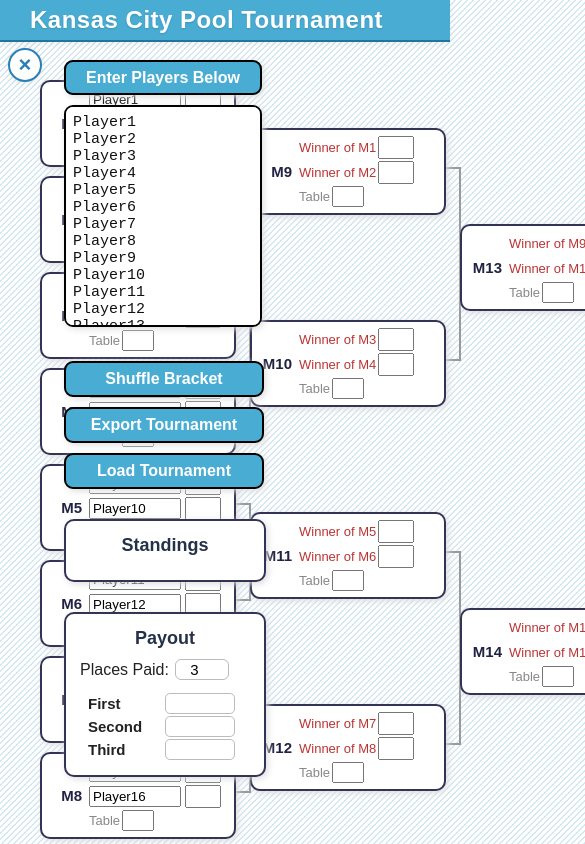
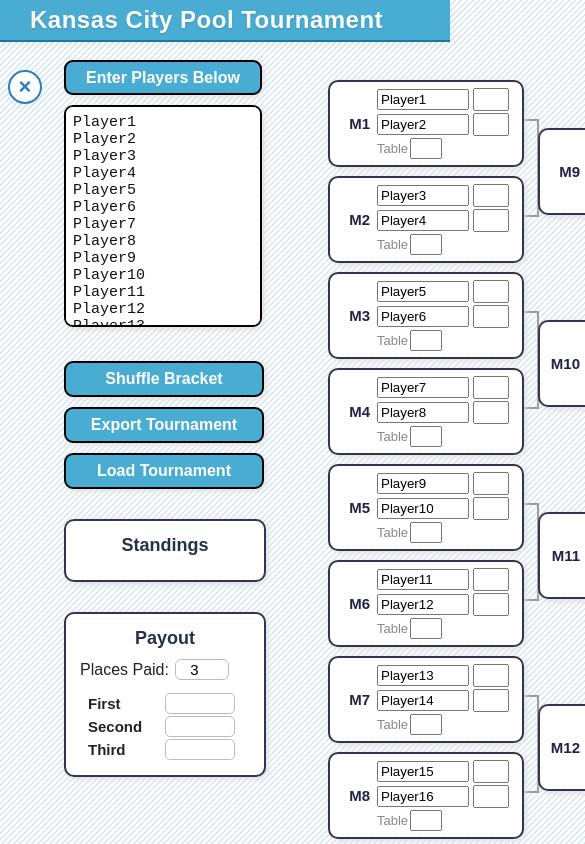
Before and after one commit to SadBurro/kcpooltournament, a React (Create React App) app: page / in a window 390 px wide. Shown: the top 844 px of the page, 585 px wide, since content can reach past the window. Built offline with nearby package versions, Linux system fonts and the light colour scheme.

Commit message:
Version 1.25

```diff
--- a/src/index.css
+++ b/src/index.css
@@ -121,11 +121,11 @@ code {
   .sidebar.open {
     transform: translate(-50%, -50%) !important;
   }
-} */
+}
 
 @media (max-width: 900px) {
   .sidebar-toggle {
-    top: 48px; /* adjust for mobile navbar */
+    top: 48px;
   }
 }
 
@@ -133,4 +133,4 @@ code {
   .bracket-container {
     margin-left: 0 !important;
   }
-}
+} */
```
